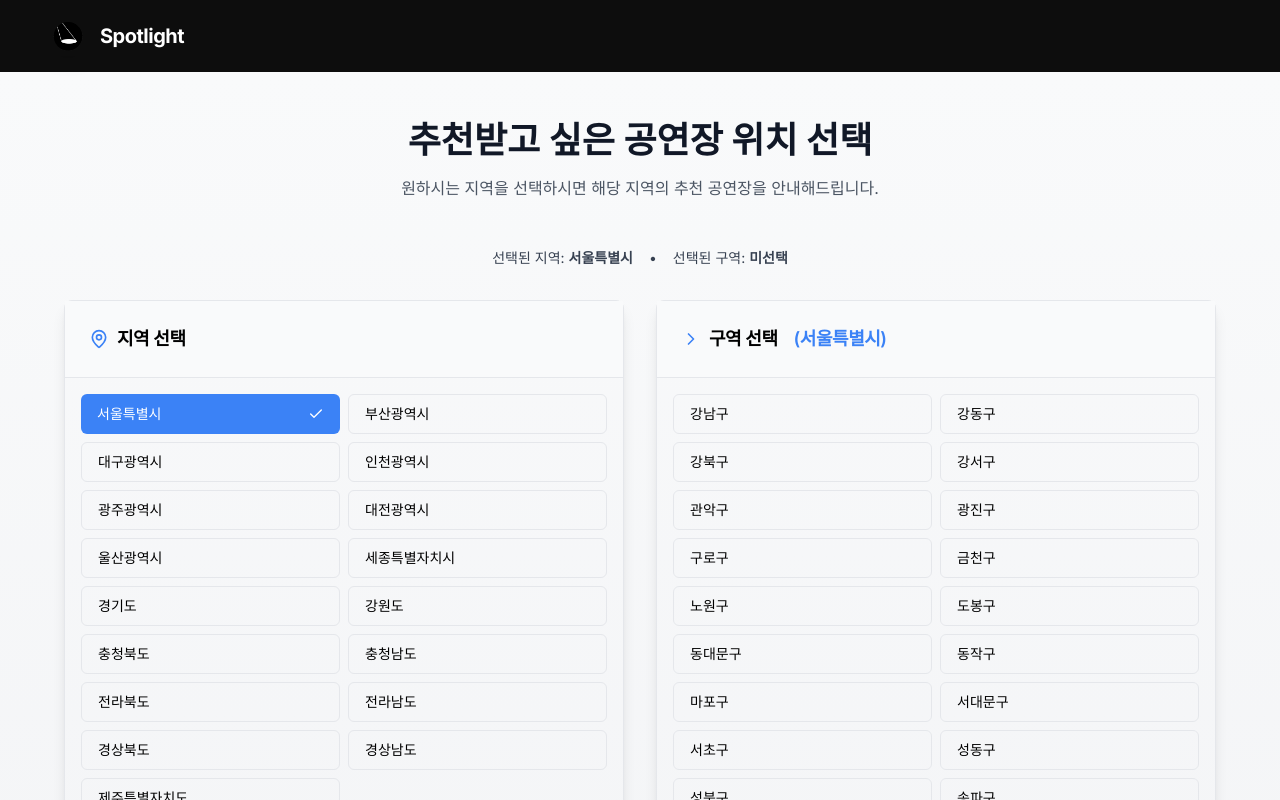
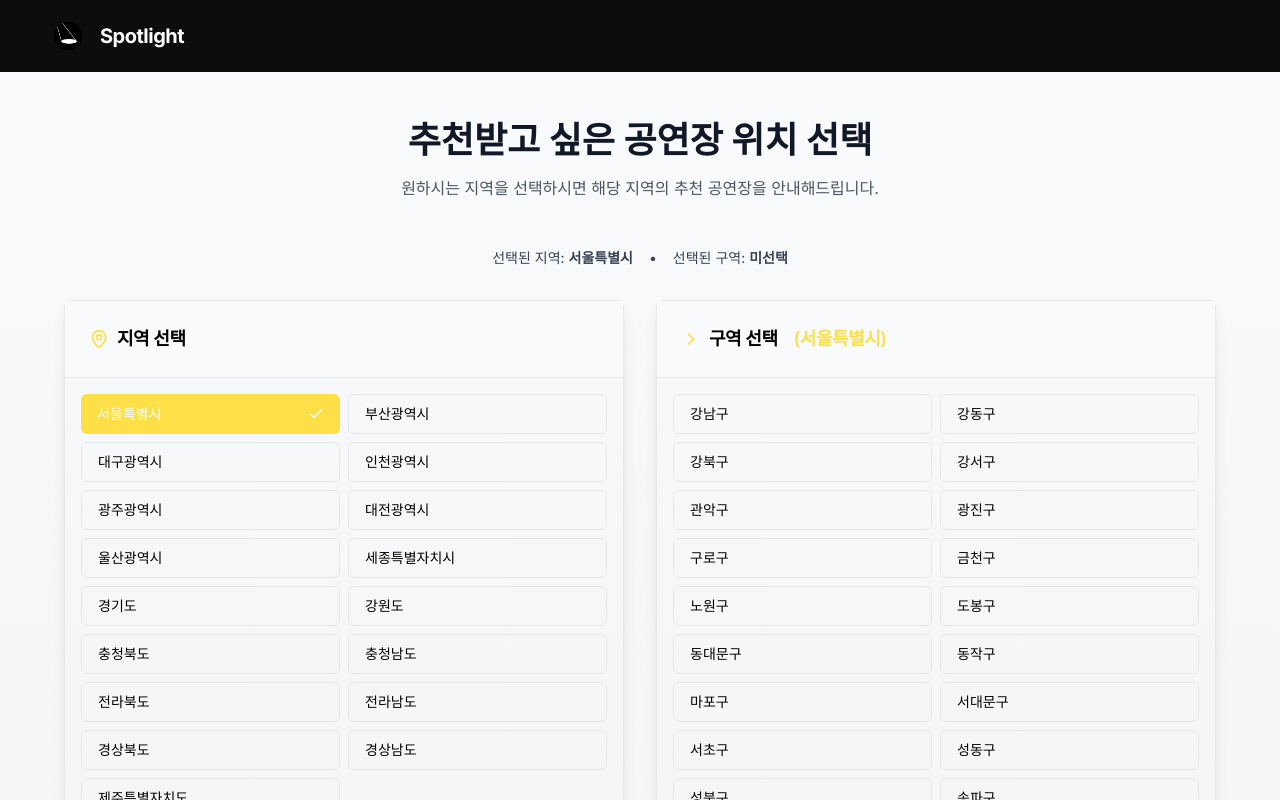
Before and after one commit to PerformanceFinder/spotlight_front, a Next.js app: page /region in a window 1280 px wide. Both pictures are taken after a click on the button "서울특별시". Shown: the top 800 px of the page. Built offline with nearby package versions, Linux system fonts and the light colour scheme.

Commit message:
change blue

```diff
--- a/components/component/region.jsx
+++ b/components/component/region.jsx
@@ -101,7 +101,6 @@ export function RegionSelection() {
       <Header/>
       <div className="min-h-screen bg-gradient-to-b from-gray-50 to-gray-100 py-12 px-4">
         <div className="max-w-6xl mx-auto">
-          {/* Header Section */}
           <div className="text-center mb-12">
             <h1 className="text-3xl md:text-4xl font-bold text-gray-900 mb-4">
               추천받고 싶은 공연장 위치 선택
@@ -111,27 +110,23 @@ export function RegionSelection() {
             </p>
           </div>
 
-          {/* Error Message */}
           {errorMessage && (
             <div className="text-center text-red-500 font-medium mb-4">
               {errorMessage}
             </div>
           )}
 
-          {/* Selected Info */}
           <div className="flex justify-center gap-4 mb-8 text-sm text-gray-700">
             <span>선택된 지역: <strong>{selectedRegion || "미선택"}</strong></span>
             <span>•</span>
             <span>선택된 구역: <strong>{selectedArea || "미선택"}</strong></span>
           </div>
 
-          {/* Selection Cards */}
           <div className="grid md:grid-cols-2 gap-8 mb-8">
-            {/* Region Selection Card */}
             <Card className="shadow-lg hover:shadow-xl transition-shadow duration-300">
               <CardHeader className="border-b bg-gray-50">
                 <CardTitle className="flex items-center gap-2 text-lg">
-                  <MapPin className="w-5 h-5 text-blue-500" />
+                  <MapPin className="w-5 h-5 text-yellow-300" />
                   지역 선택
                 </CardTitle>
               </CardHeader>
@@ -144,7 +139,7 @@ export function RegionSelection() {
                       className={`
                         flex items-center justify-between
                         ${selectedRegion === region
-                          ? 'bg-blue-500 text-white hover:bg-blue-600'
+                          ? 'bg-yellow-300 text-white hover:bg-yellow-400'
                           : 'hover:bg-gray-50'
                         }
                         transition-all duration-200 transform hover:scale-105
@@ -159,14 +154,13 @@ export function RegionSelection() {
               </CardContent>
             </Card>
 
-            {/* Area Selection Card */}
             <Card className={`shadow-lg hover:shadow-xl transition-shadow duration-300
               ${!selectedRegion ? 'opacity-50 pointer-events-none' : 'opacity-100'}`}>
               <CardHeader className="border-b bg-gray-50">
                 <CardTitle className="flex items-center gap-2 text-lg">
-                  <ChevronRight className="w-5 h-5 text-blue-500" />
+                  <ChevronRight className="w-5 h-5 text-yellow-300" />
                   구역 선택
-                  {selectedRegion && <span className="text-blue-500 ml-2">({selectedRegion})</span>}
+                  {selectedRegion && <span className="text-yellow-300 ml-2">({selectedRegion})</span>}
                 </CardTitle>
               </CardHeader>
               <CardContent className="p-4 h-[500px] overflow-y-auto custom-scrollbar">
@@ -179,7 +173,7 @@ export function RegionSelection() {
                         className={`
                           flex items-center justify-between
                           ${selectedArea === area
-                            ? 'bg-blue-500 text-white hover:bg-blue-600'
+                            ? 'bg-yellow-300 text-white hover:bg-yellow-400'
                             : 'hover:bg-gray-50'
                           }
                           transition-all duration-200 transform hover:scale-105
@@ -200,13 +194,12 @@ export function RegionSelection() {
             </Card>
           </div>
 
-          {/* Submit Button */}
           <div className="flex flex-col items-center gap-6">
             <Button
               className={`px-8 py-6 text-lg font-semibold rounded-full
                 ${(!selectedRegion || !selectedArea)
                   ? 'bg-gray-300 cursor-not-allowed'
-                  : 'bg-blue-500 hover:bg-blue-600 hover:scale-105'
+                  : 'bg-yellow-300 hover:bg-yellow-400 hover:scale-105'
                 }
                 transform transition-all duration-300 shadow-lg hover:shadow-xl h-auto
               `}
```
